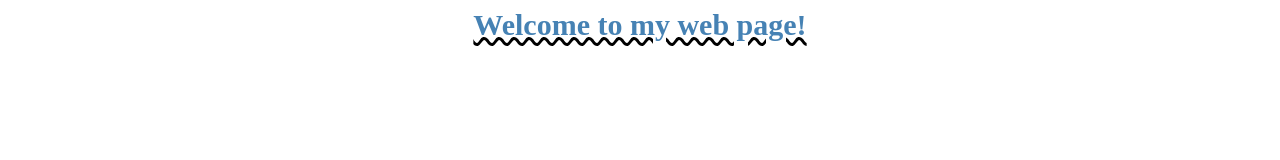
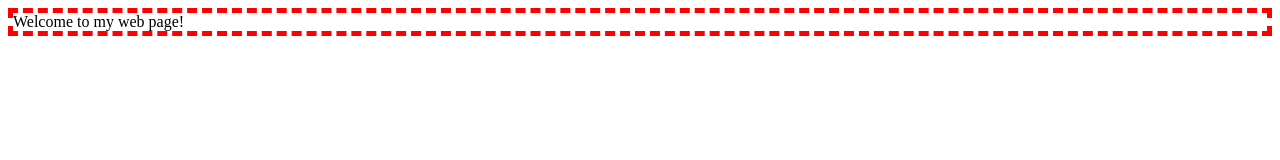
Before and after one commit to jmeyer431/Zenva_Learning, a plain HTML site: page CSS Course/MyWebPage.html in a window 1280 px wide. Drawn offline with Linux system fonts and the light colour scheme.

Commit message:
CSS Lesson 13 'Borders'

```diff
--- a/CSS Course/MyWebPage.css
+++ b/CSS Course/MyWebPage.css
@@ -1,7 +1,9 @@
 #container {
-    font-size: 30px;
-    font-weight: bold;
-    color: steelblue;
-    text-decoration: underline wavy black;
-    text-align: center;
+    /* border-width: 5px;
+    border-color: red;
+    border-style: dashed; */
+
+    border: 5px dashed red;
+
+    /* border-bottom: ; */
 }
```
